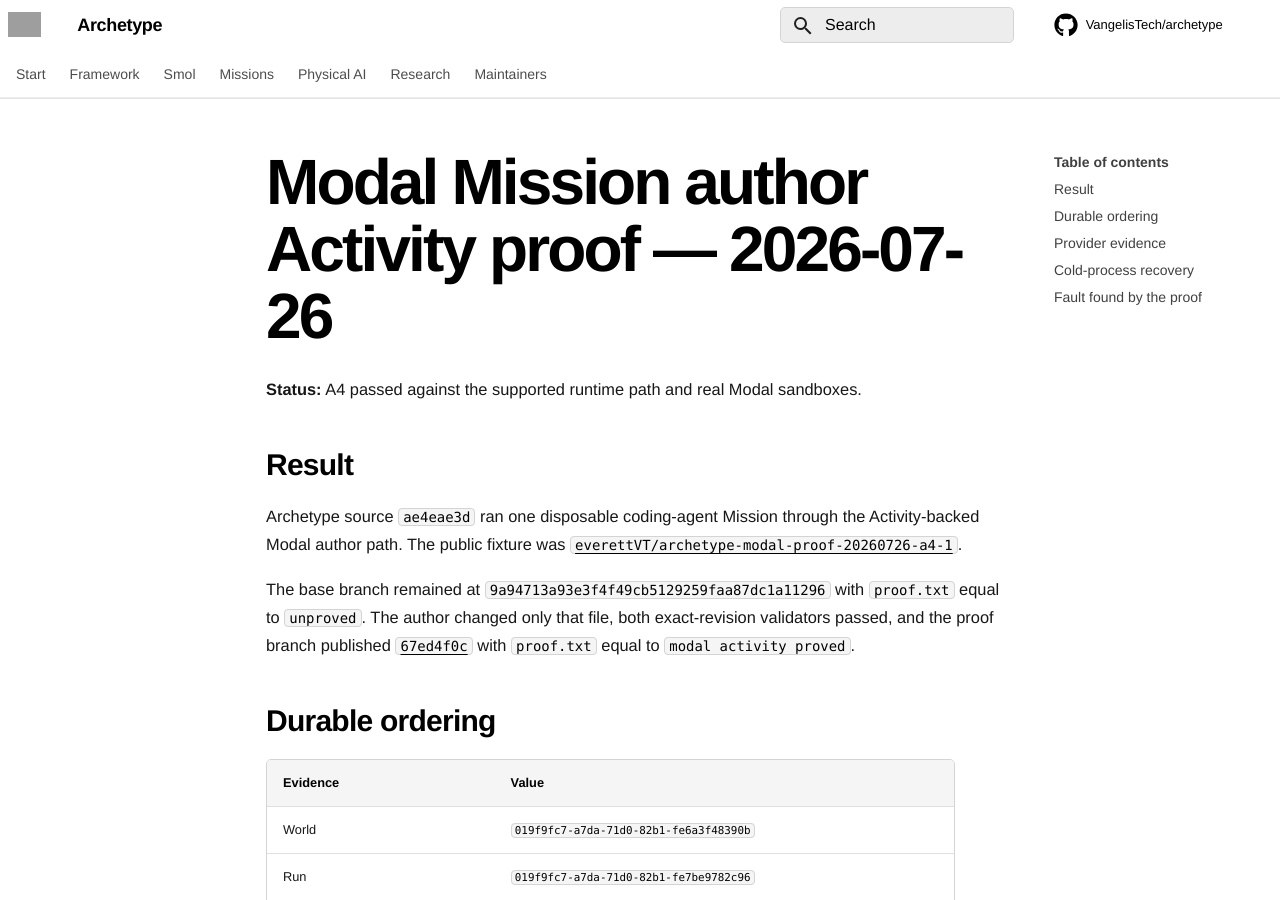
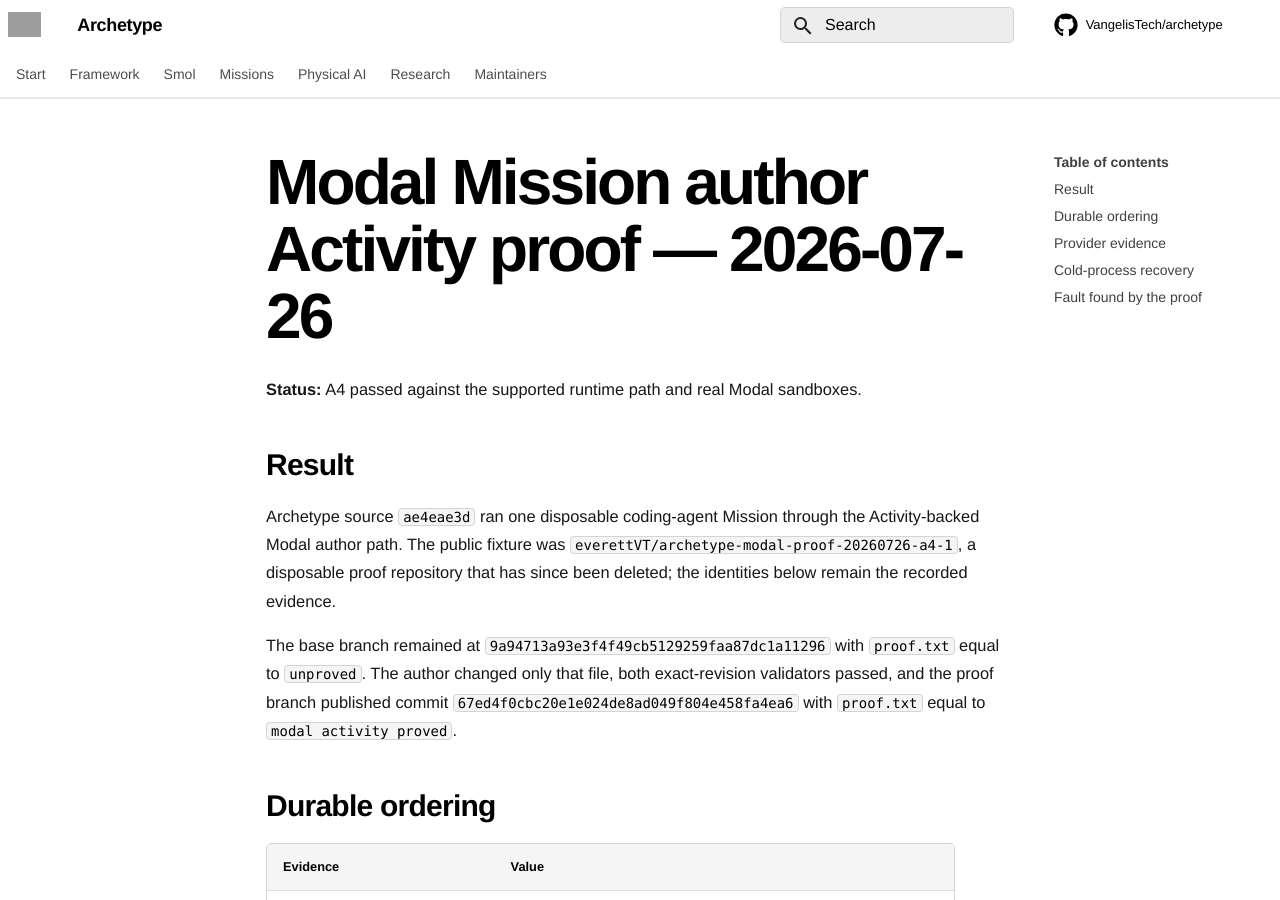
Before and after one commit to VangelisTech/archetype, an MkDocs documentation site: the page built from docs/reports/2026-07-26-modal-mission-author-activity-proof.md, in a window 1280 px wide and 900 px high. Built offline with MkDocs 1.6.1 and Material for MkDocs 9.7.7, drawn with Linux system fonts in a browser that asks for light colours; comment, search, counter and statistics services are not loaded; grey boxes are pictures that could not be loaded.

Commit message:
docs: de-link the deleted disposable proof repository (#830)
The 2026-07-26 Modal author proof pointed at a disposable fixture repo that
has since been deleted, so the docs link check 404s on every PR. The recorded
revisions stay as the evidence; the dead hyperlinks become code spans.

Co-authored-by: everettVT <everettVT@users.noreply.github.com>
Co-authored-by: Claude Fable 5 <noreply@anthropic.com>

```diff
--- a/docs/reports/2026-07-26-modal-mission-author-activity-proof.md
+++ b/docs/reports/2026-07-26-modal-mission-author-activity-proof.md
@@ -7,13 +7,13 @@ sandboxes.
 
 Archetype source `ae4eae3d` ran one disposable coding-agent Mission through the
 Activity-backed Modal author path. The public fixture was
-[`everettVT/archetype-modal-proof-20260726-a4-1`](https://github.com/everettVT/archetype-modal-proof-20260726-a4-1).
+`everettVT/archetype-modal-proof-20260726-a4-1`, a disposable proof repository
+that has since been deleted; the identities below remain the recorded evidence.
 
 The base branch remained at
 `9a94713a93e3f4f49cb5129259faa87dc1a11296` with `proof.txt` equal to
 `unproved`. The author changed only that file, both exact-revision validators
-passed, and the proof branch published
-[`67ed4f0c`](https://github.com/everettVT/archetype-modal-proof-20260726-a4-1/commit/67ed4f0cbc20e1e024de8ad049f804e458fa4ea6)
+passed, and the proof branch published commit `67ed4f0cbc20e1e024de8ad049f804e458fa4ea6`
 with `proof.txt` equal to `modal activity proved`.
 
 ## Durable ordering
```
